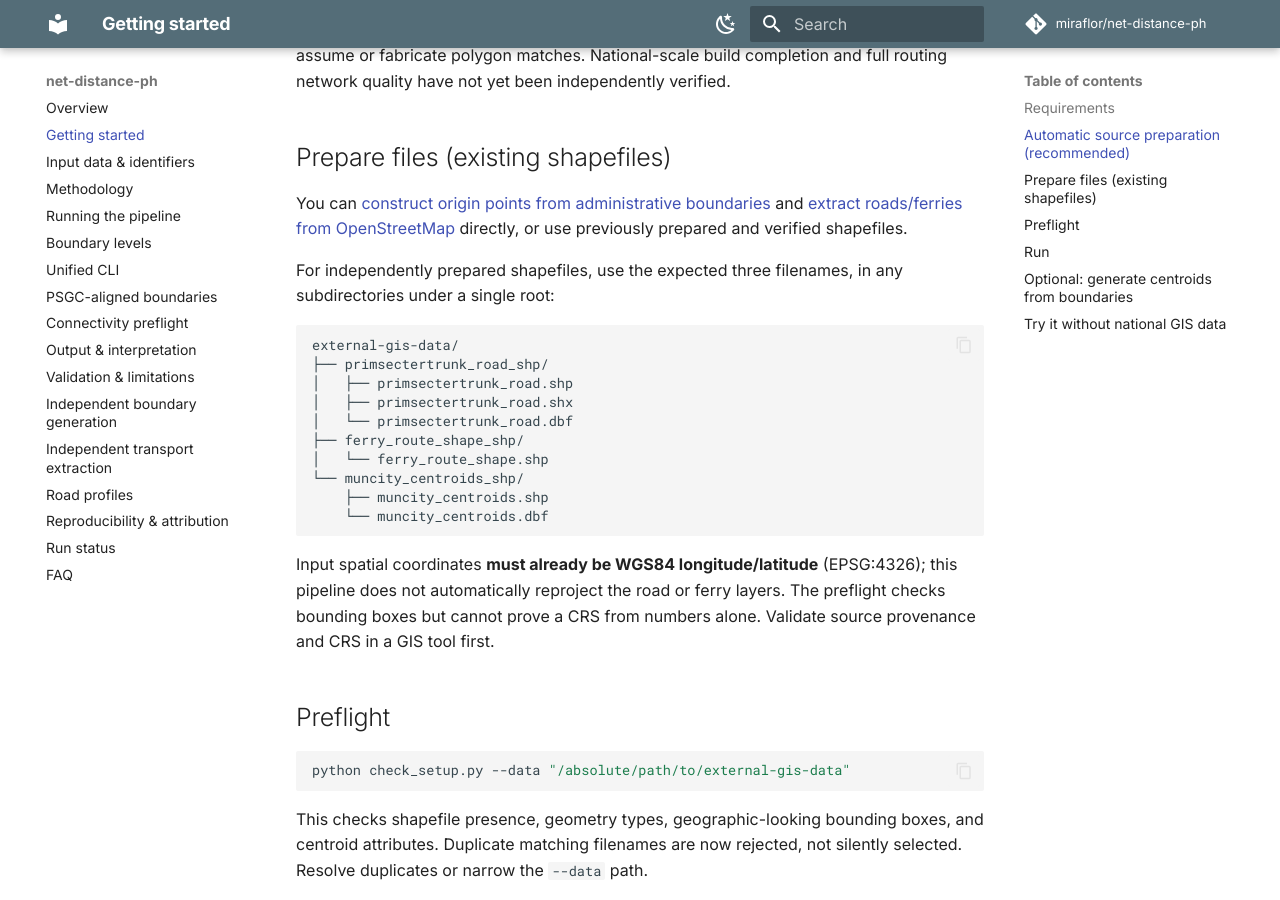
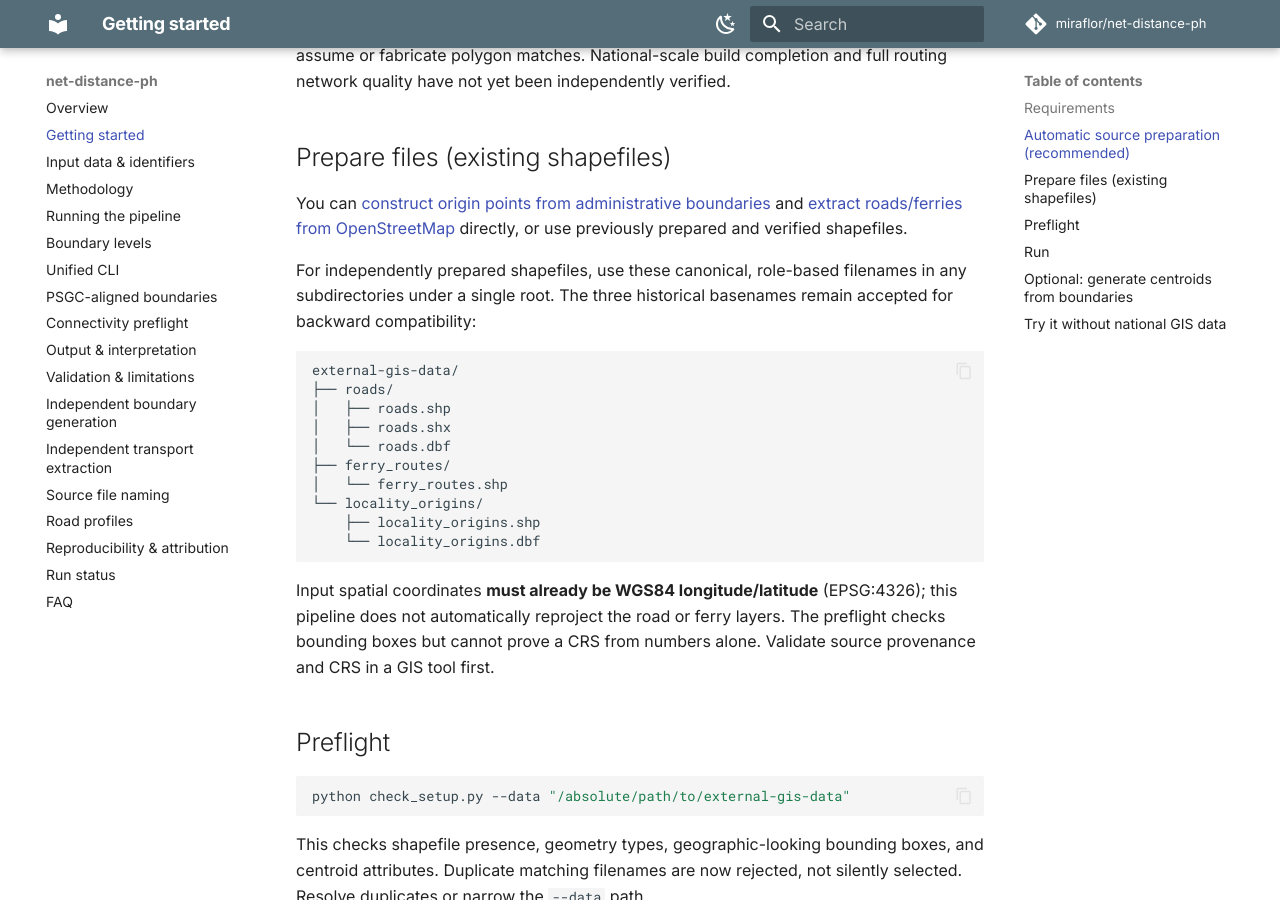
Before and after one commit to miraflor/net-distance-ph, an MkDocs documentation site: the page built from docs/getting-started.md, in a window 1280 px wide and 900 px high, scrolled down 1411 px. Built offline with MkDocs 1.6.1 and Material for MkDocs 9.7.7, drawn with Linux system fonts in a browser that asks for light colours; comment, search, counter and statistics services are not loaded.

Commit message:
refactor(inputs): adopt role-based source filenames

````diff
--- a/config.py
+++ b/config.py
@@ -8,7 +8,9 @@ import os
 # --------------------------------------------------------------------------
 # Paths
 # --------------------------------------------------------------------------
-# Stable input filenames and explicit routing defaults.
+# Legacy standalone-input names retained as lookup keys for compatibility.
+# Newly generated, versioned releases use role-based filenames specified in
+# net_distance_ph.source_names; the selected release pointers determine paths.
 # Paths are relative to this repository unless overridden by environment
 # variables. No private machine paths or raw datasets are committed.
 PROJECT_DIR = Path(__file__).resolve().parent
--- a/docs/getting-started.md
+++ b/docs/getting-started.md
@@ -71,20 +71,21 @@ You can [construct origin points from administrative boundaries](boundaries.md)
 and [extract roads/ferries from OpenStreetMap](transport.md) directly, or use
 previously prepared and verified shapefiles.
 
-For independently prepared shapefiles, use the expected three filenames, in
-any subdirectories under a single root:
+For independently prepared shapefiles, use these canonical, role-based
+filenames in any subdirectories under a single root. The three historical
+basenames remain accepted for backward compatibility:
 
 ```text
 external-gis-data/
-├── primsectertrunk_road_shp/
-│   ├── primsectertrunk_road.shp
-│   ├── primsectertrunk_road.shx
-│   └── primsectertrunk_road.dbf
-├── ferry_route_shape_shp/
-│   └── ferry_route_shape.shp
-└── muncity_centroids_shp/
-    ├── muncity_centroids.shp
-    └── muncity_centroids.dbf
+├── roads/
+│   ├── roads.shp
+│   ├── roads.shx
+│   └── roads.dbf
+├── ferry_routes/
+│   └── ferry_routes.shp
+└── locality_origins/
+    ├── locality_origins.shp
+    └── locality_origins.dbf
 ```
 
 Input spatial coordinates **must already be WGS84 longitude/latitude**
--- a/mkdocs.yml
+++ b/mkdocs.yml
@@ -19,6 +19,7 @@ nav:
   - Validation & limitations: validation.md
   - Independent boundary generation: boundaries.md
   - Independent transport extraction: transport.md
+  - Source file naming: source_names.md
   - Road profiles: road_profiles.md
   - Reproducibility & attribution: reproducibility.md
   - Run status: run-status.md
````
Also changed, not shown: README.md (+7 -3 lines), docs/boundaries.md (+1 -1 lines), docs/inputs.md (+7 -3 lines), docs/source_names.md (added, +60 -0 lines), docs/transport.md (+5 -5 lines), run.py (+10 -2 lines), 6 other files.
